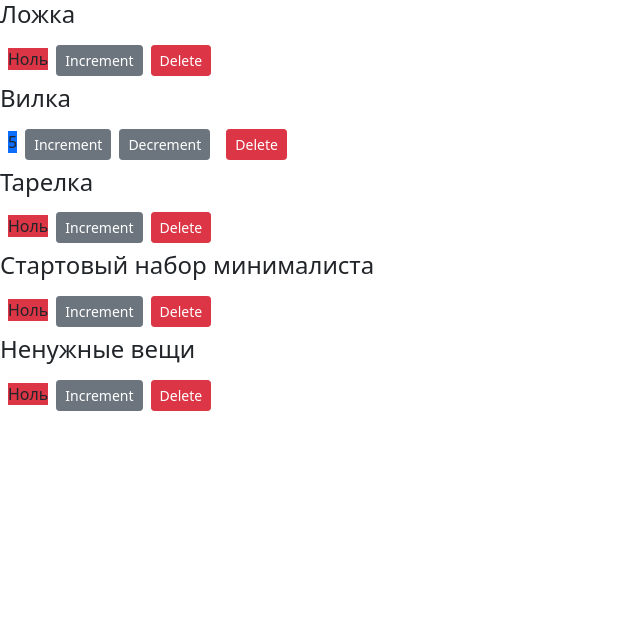
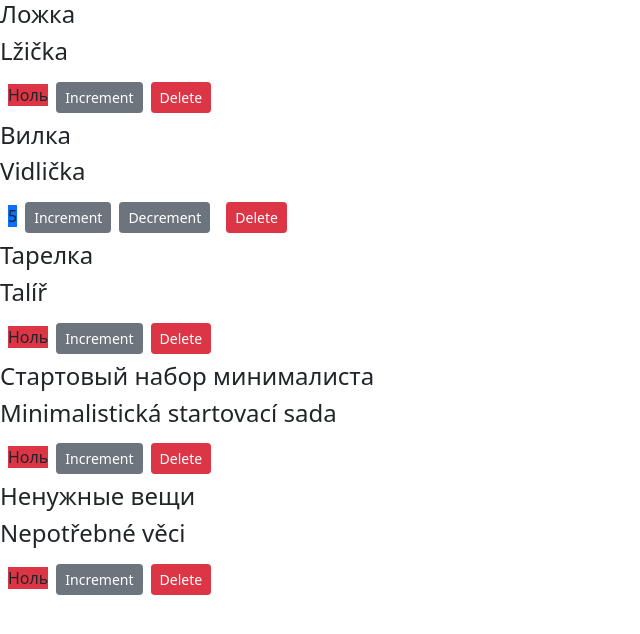
Before and after one commit to kofranek/git-course, a React (Create React App) app: page / in a window 1280 px wide. Shown: the top 634 px of the page, without its empty margins (0-640 px from the left). Built offline with nearby package versions, Linux system fonts and the light colour scheme.

Commit message:
využití spread operátora {...counter} - další props: nameCzech

```diff
--- a/src/components/counter.jsx
+++ b/src/components/counter.jsx
@@ -38,6 +38,7 @@ const Counter = (props) => {
   return (
     <div>
       <h4>{props.name}</h4>
+      <h4>{props.nameCzech}</h4>
       <span className={getBadgeClasses()}>{formValue()}</span>
       <button
         onClick={() => handleIncrement({ id: 1 })}
--- a/src/components/counters.jsx
+++ b/src/components/counters.jsx
@@ -4,11 +4,11 @@ import Counter from './counter';
 const Counters = () => {
   const [counters, setCounters] = useState(
     [
-      { value: 0, id: 1, name: 'Ложка' },
-      { value: 5, id: 2, name: 'Вилка' },
-      { value: 0, id: 3, name: 'Тарелка' },
-      { value: 0, id: 4, name: 'Стартовый набор минималиста' },
-      { value: 0, id: 5, name: 'Ненужные вещи' },
+      { value: 0, id: 1, name: 'Ложка', nameCzech: 'Lžička'},
+      { value: 5, id: 2, name: 'Вилка', nameCzech: 'Vidlička'},
+      { value: 0, id: 3, name: 'Тарелка', nameCzech: 'Talíř' },
+      { value: 0, id: 4, name: 'Стартовый набор минималиста', nameCzech: 'Minimalistická startovací sada' },
+      { value: 0, id: 5, name: 'Ненужные вещи', nameCzech: 'Nepotřebné věci' },
     ])
   const handleDelete =(counterId)=>{
     console.log('handleDelete id=',counterId)
@@ -24,8 +24,7 @@ const Counters = () => {
                  value={ counter.value }
                  name={ counter.name }
                   */
-                // counter={counter}  //musíme měnit props.value na props.counter.value
-                 {...counter}
+                 {...counter} //spread operator - allows you to add additional parameters
                  onDelete={handleDelete}
         >
         </Counter>
```
